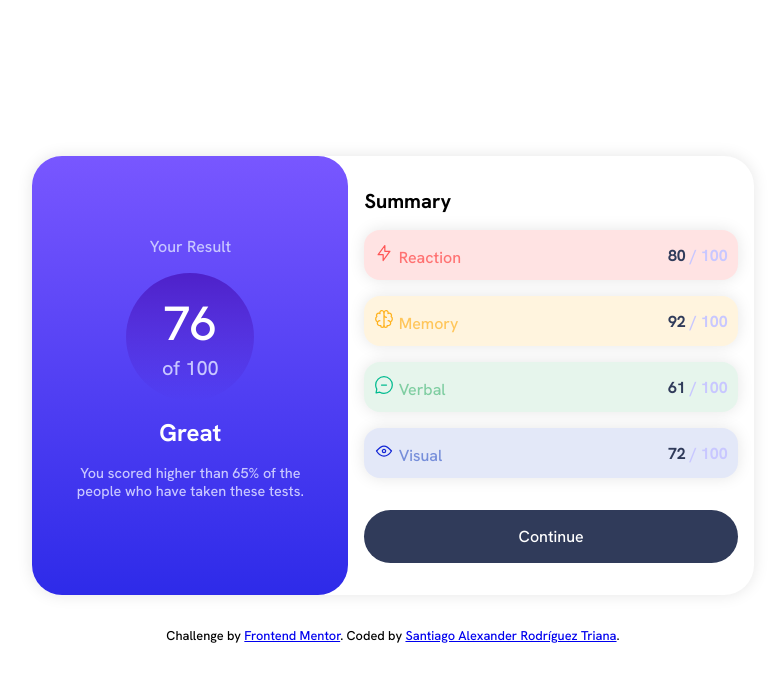
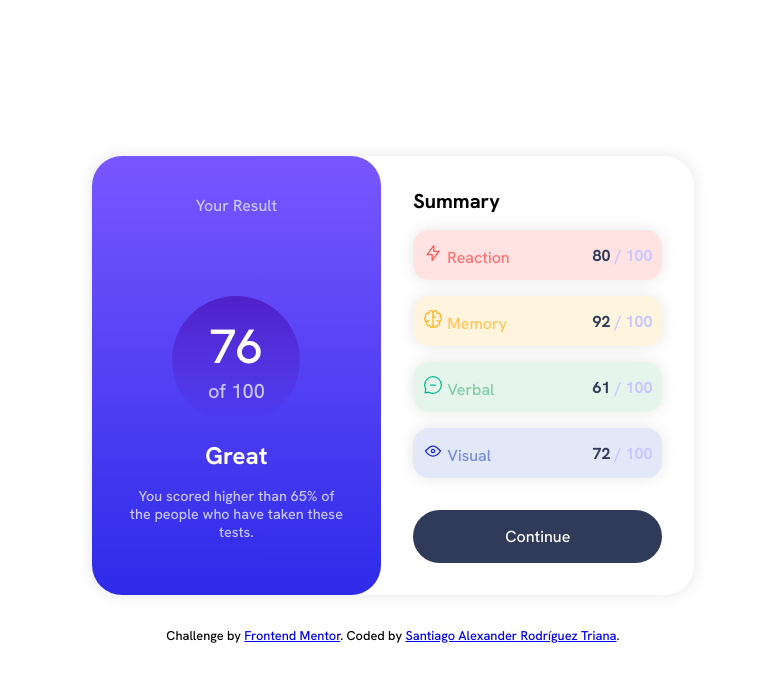
Before and after one commit to Trianon27/results-summary-component, a plain HTML site: page index.html in a window 1280 px wide. Shown: the whole page, without its empty margins (247-1016 px from the left). Drawn offline with Linux system fonts and the light colour scheme.

Commit message:
somoe style corrections

```diff
--- a/styles/style.css
+++ b/styles/style.css
@@ -51,7 +51,7 @@ header{
 header h3{
     font-size: 1rem;
     color: hsl(241, 100%, 89%);
-    margin-bottom: 1rem;
+    margin-bottom: 5rem;
     font-weight: 500;
 }
 
@@ -101,7 +101,7 @@ main{
     flex-direction: column;
     justify-content: center;
     /* align-items: center; */
-    padding: 1rem;
+    padding: 1rem 2rem;
 }
 
 main h3{
@@ -174,6 +174,7 @@ main button:hover{
     /*Maint container dispostion and space configuation to row*/
     .main-container {
         height: fit-content;
+        width: 80%;
         flex-direction: row;
         /*box shadow*/
         box-shadow: 0 0 1rem hsla(0, 0%, 0%, 0.1);
@@ -182,6 +183,7 @@ main button:hover{
 
     header {
         height: 100%;
+        width: 90%;
         border-radius: 30px;
 
     }
```
